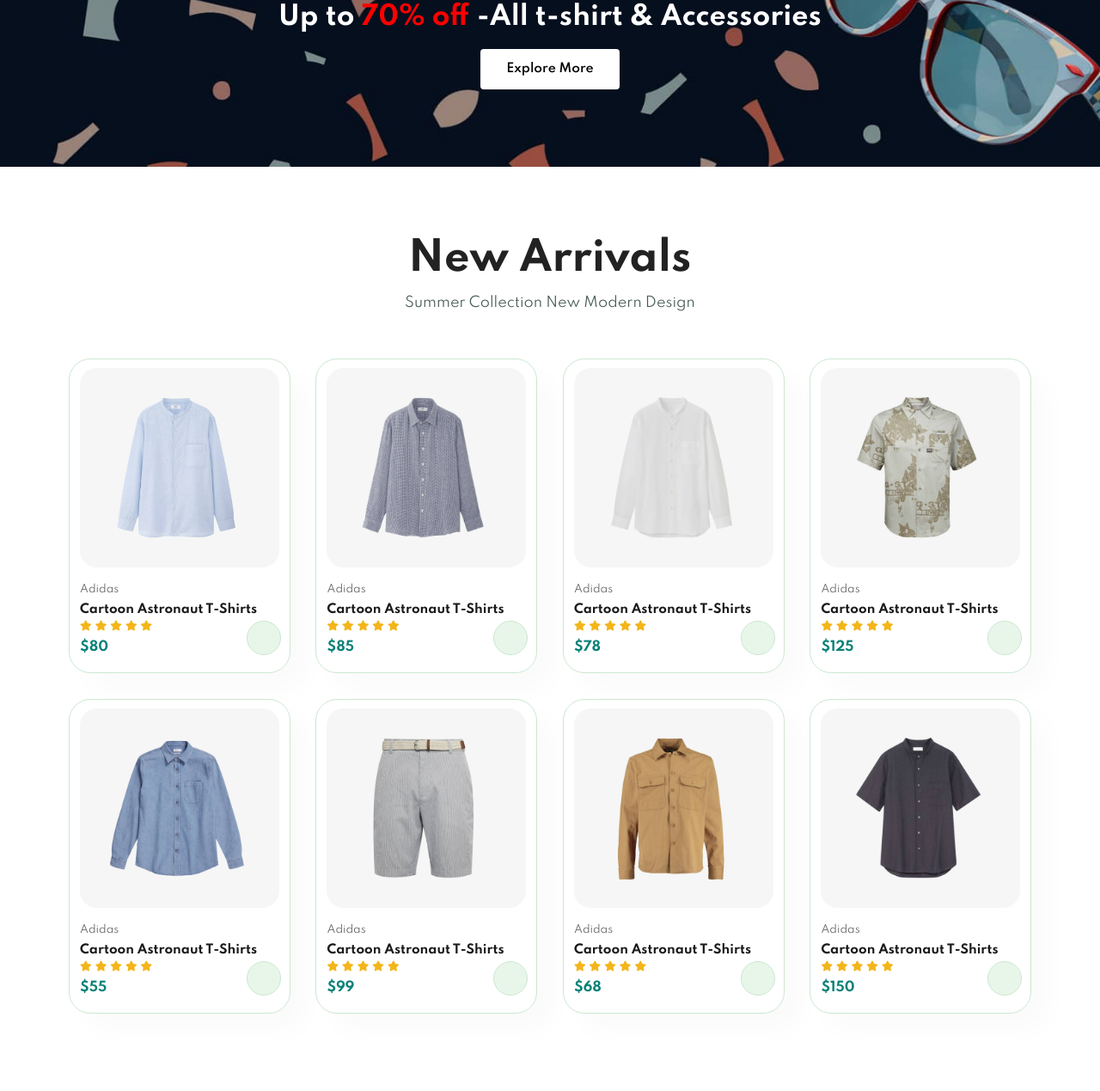
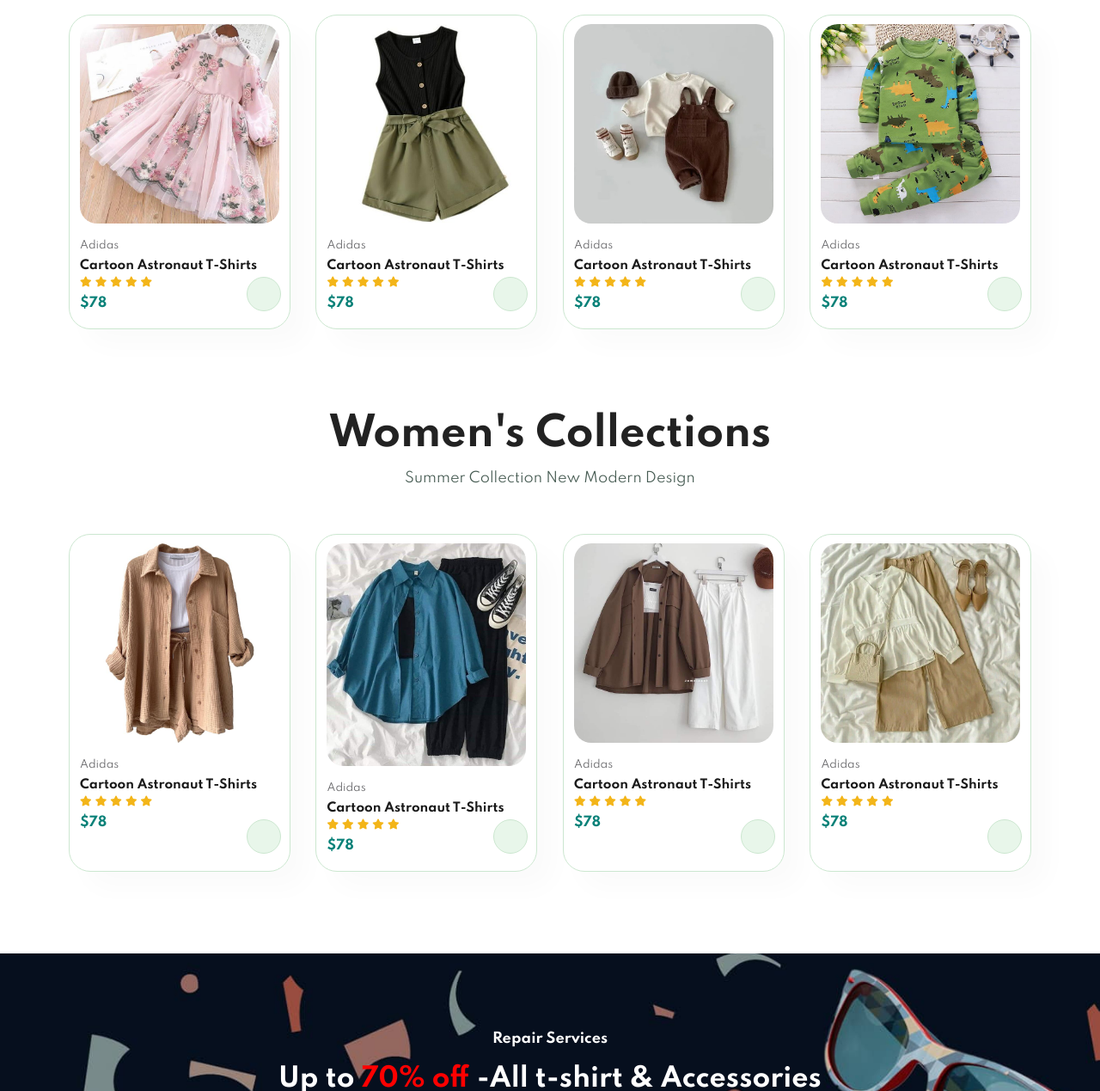
Before and after one commit to Najahi-Dev/Cara-Clothing-Web, a plain HTML site: page index.html in a window 1280 px wide. Shown: the part 2276-3545 px from the top of the page at 86% size. Drawn offline with Linux system fonts and the light colour scheme.

Commit message:
Add New Images

```diff
--- a/index.html
+++ b/index.html
@@ -66,7 +66,7 @@
     </section>
 
     <section id="product1" class="section-p1">
-        <h2>Men's Products</h2>
+        <h2>Men's Collections</h2>
         <p>Summer Collection New Modern Design</p>
 
         <div class="pro-container">
@@ -192,6 +192,162 @@
 
             <div class="pro">
                 <img src="./img/products/f8.jpg" alt="image">
+                <div class="des">
+                    <span>Adidas</span>
+                    <h5>Cartoon Astronaut T-Shirts</h5>
+                    <div class="star">
+                        <i class="fa fa-star"></i>
+                        <i class="fa fa-star"></i>
+                        <i class="fa fa-star"></i>
+                        <i class="fa fa-star"></i>
+                        <i class="fa fa-star"></i>
+                    </div>
+                    <h4>$78</h4>
+                </div>
+                <a href=""><i class="fa fa-shopping-cart cart"></i></a>
+            </div>
+
+
+        </div>
+    </section>
+
+    <section id="product1" class="section-p1">
+        <h2>Kids' Collections</h2>
+        <p>Summer Collection New Modern Design</p>
+
+        <div class="pro-container">
+            <!-- This is product Cart -->
+            <div class="pro">
+                <img src="./img/kids/k1.jpg" alt="image">
+                <div class="des">
+                    <span>Adidas</span>
+                    <h5>Cartoon Astronaut T-Shirts</h5>
+                    <div class="star">
+                        <i class="fa fa-star"></i>
+                        <i class="fa fa-star"></i>
+                        <i class="fa fa-star"></i>
+                        <i class="fa fa-star"></i>
+                        <i class="fa fa-star"></i>
+                    </div>
+                    <h4>$78</h4>
+                </div>
+                <a href=""><i class="fa fa-shopping-cart cart"></i></a>
+            </div>
+
+            <div class="pro">
+                <img src="./img/kids/k2.jpg" alt="image">
+                <div class="des">
+                    <span>Adidas</span>
+                    <h5>Cartoon Astronaut T-Shirts</h5>
+                    <div class="star">
+                        <i class="fa fa-star"></i>
+                        <i class="fa fa-star"></i>
+                        <i class="fa fa-star"></i>
+                        <i class="fa fa-star"></i>
+                        <i class="fa fa-star"></i>
+                    </div>
+                    <h4>$78</h4>
+                </div>
+                <a href=""><i class="fa fa-shopping-cart cart"></i></a>
+            </div>
+
+            <div class="pro">
+                <img src="./img/kids/k3.jpg" alt="image">
+                <div class="des">
+                    <span>Adidas</span>
+                    <h5>Cartoon Astronaut T-Shirts</h5>
+                    <div class="star">
+                        <i class="fa fa-star"></i>
+                        <i class="fa fa-star"></i>
+                        <i class="fa fa-star"></i>
+                        <i class="fa fa-star"></i>
+                        <i class="fa fa-star"></i>
+                    </div>
+                    <h4>$78</h4>
+                </div>
+                <a href=""><i class="fa fa-shopping-cart cart"></i></a>
+            </div>
+
+            <div class="pro">
+                <img src="./img/kids/k5.jpg" alt="image">
+                <div class="des">
+                    <span>Adidas</span>
+                    <h5>Cartoon Astronaut T-Shirts</h5>
+                    <div class="star">
+                        <i class="fa fa-star"></i>
+                        <i class="fa fa-star"></i>
+                        <i class="fa fa-star"></i>
+                        <i class="fa fa-star"></i>
+                        <i class="fa fa-star"></i>
+                    </div>
+                    <h4>$78</h4>
+                </div>
+                <a href=""><i class="fa fa-shopping-cart cart"></i></a>
+            </div>
+
+
+        </div>
+    </section>
+
+    <section id="product1" class="section-p1">
+        <h2>Women's Collections</h2>
+        <p>Summer Collection New Modern Design</p>
+
+        <div class="pro-container">
+            <!-- This is product Cart -->
+            <div class="pro">
+                <img src="./img/Women/w1.jpg" alt="image">
+                <div class="des">
+                    <span>Adidas</span>
+                    <h5>Cartoon Astronaut T-Shirts</h5>
+                    <div class="star">
+                        <i class="fa fa-star"></i>
+                        <i class="fa fa-star"></i>
+                        <i class="fa fa-star"></i>
+                        <i class="fa fa-star"></i>
+                        <i class="fa fa-star"></i>
+                    </div>
+                    <h4>$78</h4>
+                </div>
+                <a href=""><i class="fa fa-shopping-cart cart"></i></a>
+            </div>
+
+            <div class="pro">
+                <img src="./img/Women/w2.jpg" alt="image">
+                <div class="des">
+                    <span>Adidas</span>
+                    <h5>Cartoon Astronaut T-Shirts</h5>
+                    <div class="star">
+                        <i class="fa fa-star"></i>
+                        <i class="fa fa-star"></i>
+                        <i class="fa fa-star"></i>
+                        <i class="fa fa-star"></i>
+                        <i class="fa fa-star"></i>
+                    </div>
+                    <h4>$78</h4>
+                </div>
+                <a href=""><i class="fa fa-shopping-cart cart"></i></a>
+            </div>
+
+            <div class="pro">
+                <img src="./img/Women/w5.jpg" alt="image">
+                <div class="des">
+                    <span>Adidas</span>
+                    <h5>Cartoon Astronaut T-Shirts</h5>
+                    <div class="star">
+                        <i class="fa fa-star"></i>
+                        <i class="fa fa-star"></i>
+                        <i class="fa fa-star"></i>
+                        <i class="fa fa-star"></i>
+                        <i class="fa fa-star"></i>
+                    </div>
+                    <h4>$78</h4>
+                </div>
+                <a href=""><i class="fa fa-shopping-cart cart"></i></a>
+            </div>
+
+            <div class="pro">
+                <img src="./img/Women/w4.jpg" alt="image">
                 <div class="des">
                     <span>Adidas</span>
                     <h5>Cartoon Astronaut T-Shirts</h5>
```
Also changed, not shown: shop.html (+556 -0 lines), img/Women/w1.jpg (added), img/Women/w2.jpg (added), img/Women/w3.jpg (added), img/Women/w4.jpg (added), img/Women/w5.jpg (added), img/kids/k1.jpg (added), img/kids/k2.jpg (added), img/kids/k3.jpg (added), img/kids/k4.jpg (added), img/kids/k5.jpg (added).
